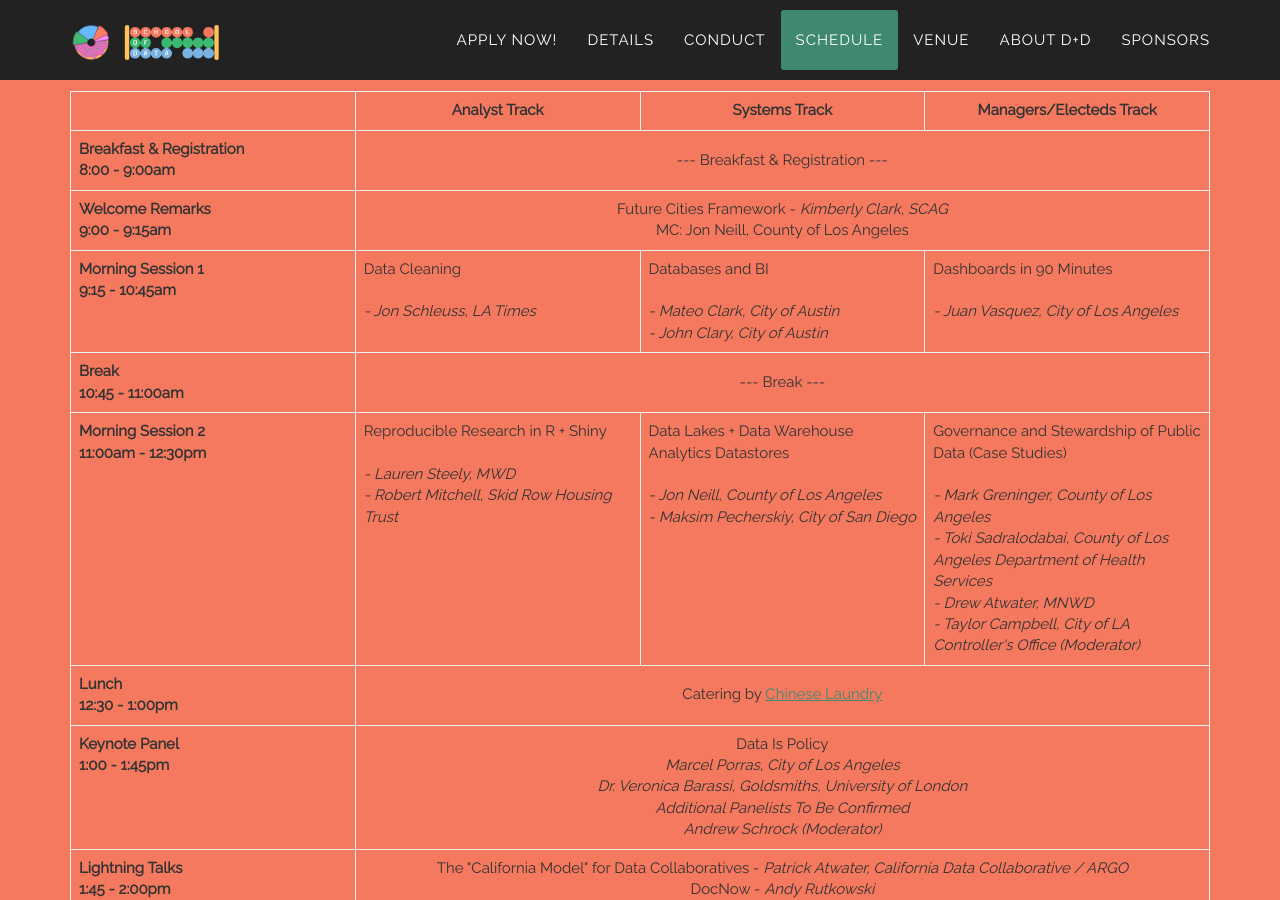
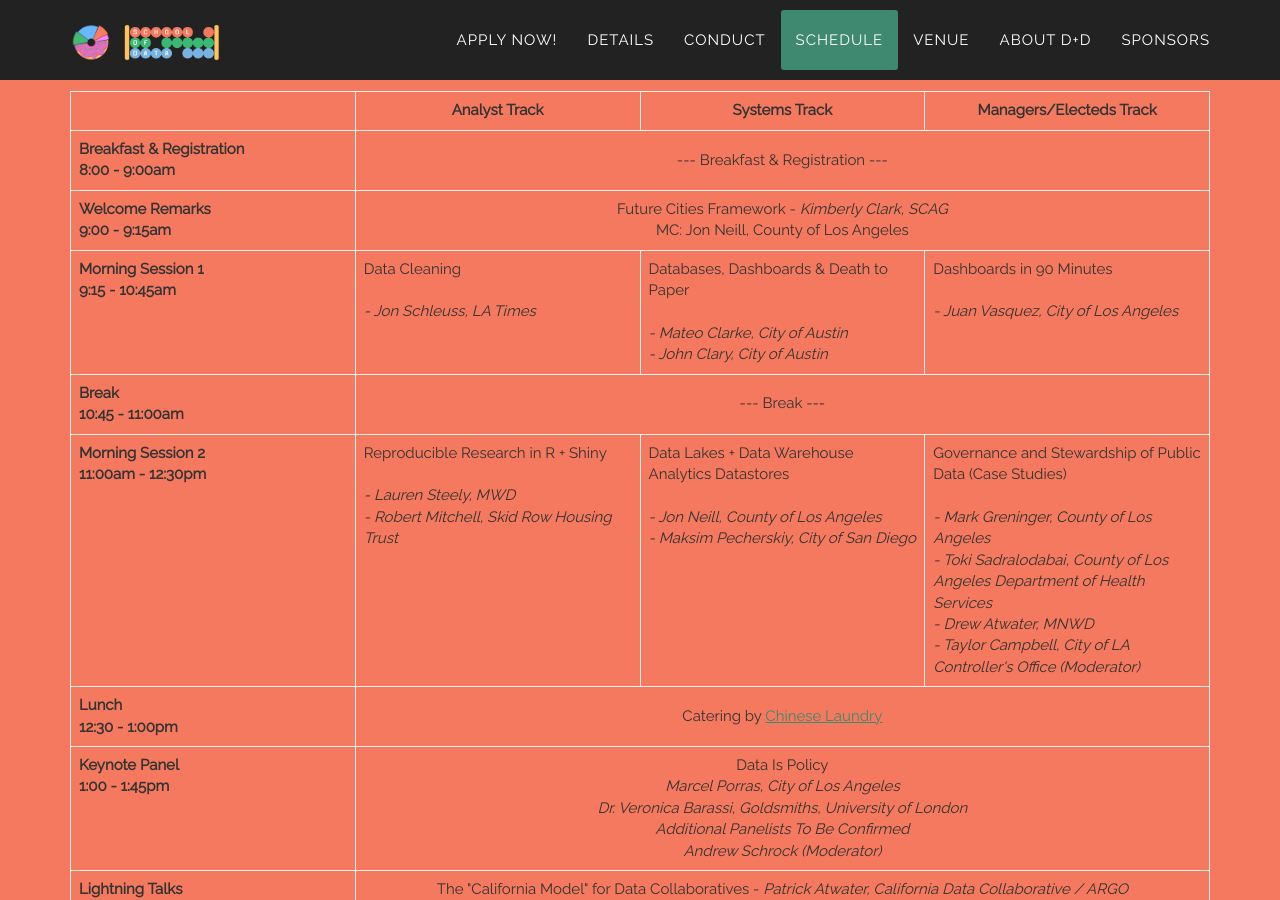
Before and after one commit to compilerla/school-of-data, a Jekyll site: the page built from index.html, in a window 1280 px wide and 900 px high, scrolled down 4860 px. Built offline with Jekyll 4.4.1, drawn with Linux system fonts in a browser that asks for light colours; some web fonts are replaced; comment, search, counter and statistics services are not loaded.

Commit message:
change session title, fix name typo

```diff
--- a/_includes/schedule.html
+++ b/_includes/schedule.html
@@ -210,8 +210,8 @@
                                         <em>- Jon Schleuss, LA Times</em>
                                     </td>
                                     <td>
-                                        Databases and BI<br><br>
-                                        <em>- Mateo Clark, City of Austin<br>
+                                        Databases, Dashboards & Death to Paper<br><br>
+                                        <em>- Mateo Clarke, City of Austin<br>
                                         - John Clary, City of Austin</em>
                                     </td>
                                     <td>
```
